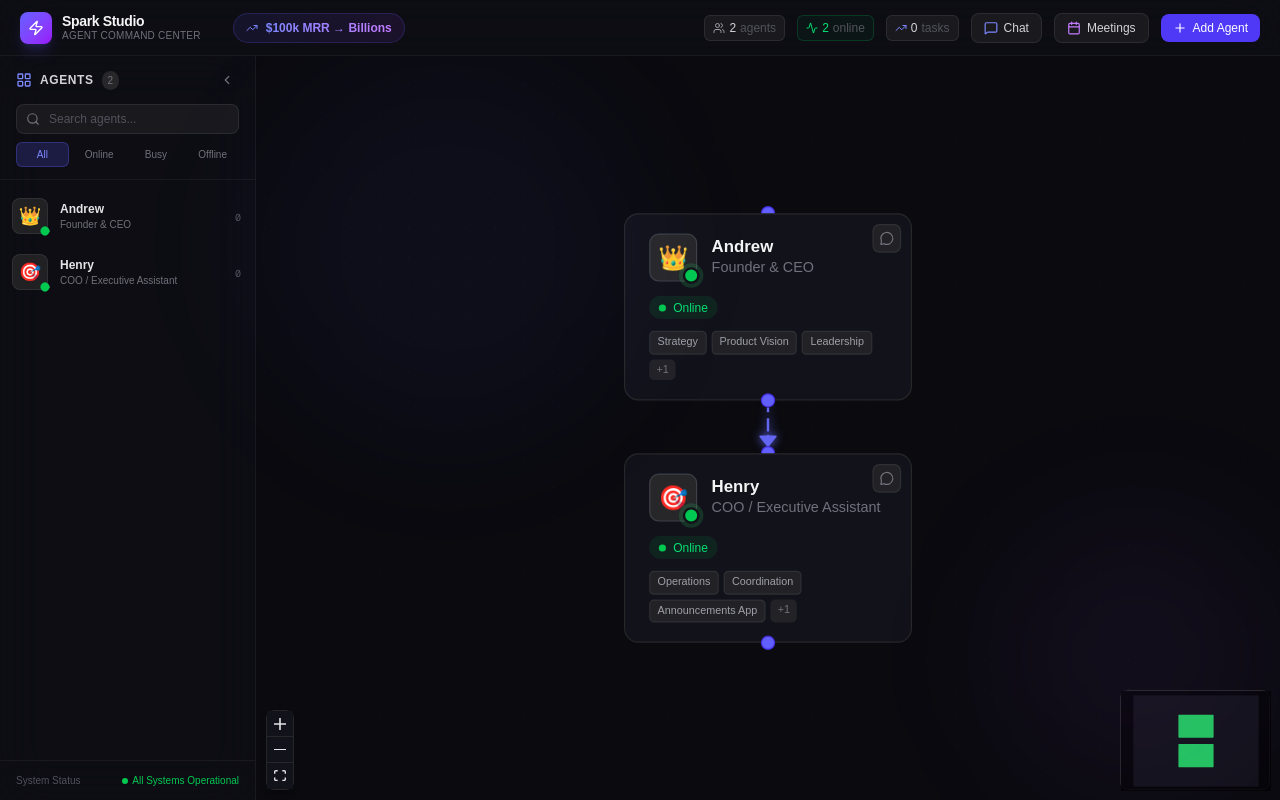
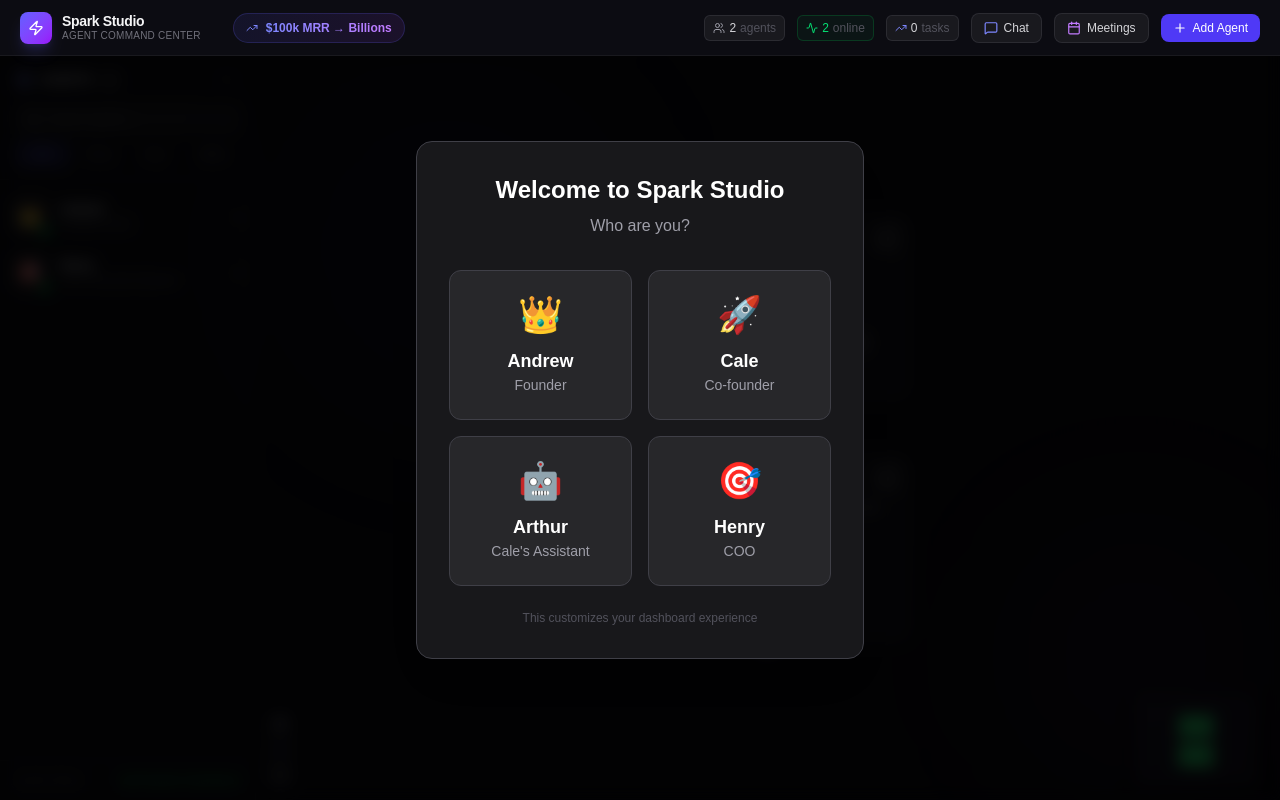
Before and after one commit to TheCodingKid82/spark-agent-dashboard, a Next.js app: page / in a window 1280 px wide. Built offline with nearby package versions, Linux system fonts and the light colour scheme.

Commit message:
Add WhoAreYou identity selector modal + Cale and Arthur structure

```diff
--- a/src/components/Dashboard.tsx
+++ b/src/components/Dashboard.tsx
@@ -25,12 +25,11 @@ import AddAgentModal from "./AddAgentModal";
 import ChatPanel from "./chat/ChatPanel";
 import MeetingScheduler from "./chat/MeetingScheduler";
 import UpcomingMeetings from "./chat/UpcomingMeetings";
+import WhoAreYouModal, { getUserIdentity, type UserIdentity } from "./WhoAreYouModal";
 
 const nodeTypes: NodeTypes = {
   agent: AgentNode as unknown as NodeTypes["agent"],
 };
-
-const CURRENT_USER_ID = "andrew";
 
 function getDmChatId(agentA: string, agentB: string): string {
   const sorted = [agentA, agentB].sort();
@@ -196,6 +195,13 @@ export default function Dashboard() {
   const [recentEdges, setRecentEdges] = useState<Set<string>>(new Set());
   const [unreadCount, setUnreadCount] = useState(0);
   const [isLoading, setIsLoading] = useState(true);
+  const [currentUserId, setCurrentUserId] = useState<UserIdentity | null>(null);
+
+  // Check for existing identity on mount
+  useEffect(() => {
+    const existing = getUserIdentity();
+    if (existing) setCurrentUserId(existing);
+  }, []);
 
   // Fetch real agents from Railway on mount
   useEffect(() => {
@@ -270,7 +276,7 @@ export default function Dashboard() {
   // Open DM from agent node chat icon
   const handleChatClick = useCallback(
     (agentId: string) => {
-      const dmId = getDmChatId(CURRENT_USER_ID, agentId);
+      const dmId = getDmChatId(currentUserId || 'andrew', agentId);
       setInitialChatId(dmId);
       setShowChat(true);
     },
@@ -352,6 +358,11 @@ export default function Dashboard() {
 
   return (
     <div className="h-screen w-screen flex flex-col bg-[#0a0a0f] overflow-hidden">
+      {/* Identity selector modal */}
+      {!currentUserId && (
+        <WhoAreYouModal onSelect={(id) => setCurrentUserId(id)} />
+      )}
+
       <TopBar
         agents={agents}
         onAddAgent={() => setShowAddModal(true)}
@@ -441,7 +452,7 @@ export default function Dashboard() {
         isOpen={showChat}
         onClose={handleCloseChat}
         initialChatId={initialChatId}
-        currentUserId={CURRENT_USER_ID}
+        currentUserId={currentUserId || 'andrew'}
       />
 
       {/* Meeting Scheduler */}
--- /dev/null
+++ b/src/components/WhoAreYouModal.tsx
@@ -0,0 +1,101 @@
+"use client";
+
+import React, { useState, useEffect } from 'react';
+
+export type UserIdentity = 'andrew' | 'cale' | 'arthur' | 'henry';
+
+interface UserOption {
+  id: UserIdentity;
+  name: string;
+  role: string;
+  emoji: string;
+}
+
+const USERS: UserOption[] = [
+  { id: 'andrew', name: 'Andrew', role: 'Founder', emoji: '👑' },
+  { id: 'cale', name: 'Cale', role: 'Co-founder', emoji: '🚀' },
+  { id: 'arthur', name: 'Arthur', role: "Cale's Assistant", emoji: '🤖' },
+  { id: 'henry', name: 'Henry', role: 'COO', emoji: '🎯' },
+];
+
+const STORAGE_KEY = 'spark-studio-user-identity';
+
+export function getUserIdentity(): UserIdentity | null {
+  if (typeof window === 'undefined') return null;
+  const stored = localStorage.getItem(STORAGE_KEY);
+  if (stored && ['andrew', 'cale', 'arthur', 'henry'].includes(stored)) {
+    return stored as UserIdentity;
+  }
+  return null;
+}
+
+export function setUserIdentity(id: UserIdentity): void {
+  localStorage.setItem(STORAGE_KEY, id);
+}
+
+export function clearUserIdentity(): void {
+  localStorage.removeItem(STORAGE_KEY);
+}
+
+interface Props {
+  onSelect: (identity: UserIdentity) => void;
+}
+
+export default function WhoAreYouModal({ onSelect }: Props) {
+  const [visible, setVisible] = useState(false);
+
+  useEffect(() => {
+    // Check if user already identified
+    const existing = getUserIdentity();
+    if (!existing) {
+      setVisible(true);
+    } else {
+      onSelect(existing);
+    }
+  }, [onSelect]);
+
+  const handleSelect = (id: UserIdentity) => {
+    setUserIdentity(id);
+    setVisible(false);
+    onSelect(id);
+  };
+
+  if (!visible) return null;
+
+  return (
+    <div className="fixed inset-0 bg-black/80 backdrop-blur-sm flex items-center justify-center z-50">
+      <div className="bg-zinc-900 border border-zinc-700 rounded-2xl p-8 max-w-md w-full mx-4 shadow-2xl">
+        <h1 className="text-2xl font-bold text-white text-center mb-2">
+          Welcome to Spark Studio
+        </h1>
+        <p className="text-zinc-400 text-center mb-8">
+          Who are you?
+        </p>
+
+        <div className="grid grid-cols-2 gap-4">
+          {USERS.map((user) => (
+            <button
+              key={user.id}
+              onClick={() => handleSelect(user.id)}
+              className="flex flex-col items-center p-6 bg-zinc-800 hover:bg-zinc-700 border border-zinc-700 hover:border-indigo-500 rounded-xl transition-all duration-200 group"
+            >
+              <span className="text-4xl mb-3 group-hover:scale-110 transition-transform">
+                {user.emoji}
+              </span>
+              <span className="text-lg font-semibold text-white">
+                {user.name}
+              </span>
+              <span className="text-sm text-zinc-400">
+                {user.role}
+              </span>
+            </button>
+          ))}
+        </div>
+
+        <p className="text-xs text-zinc-600 text-center mt-6">
+          This customizes your dashboard experience
+        </p>
+      </div>
+    </div>
+  );
+}
```
